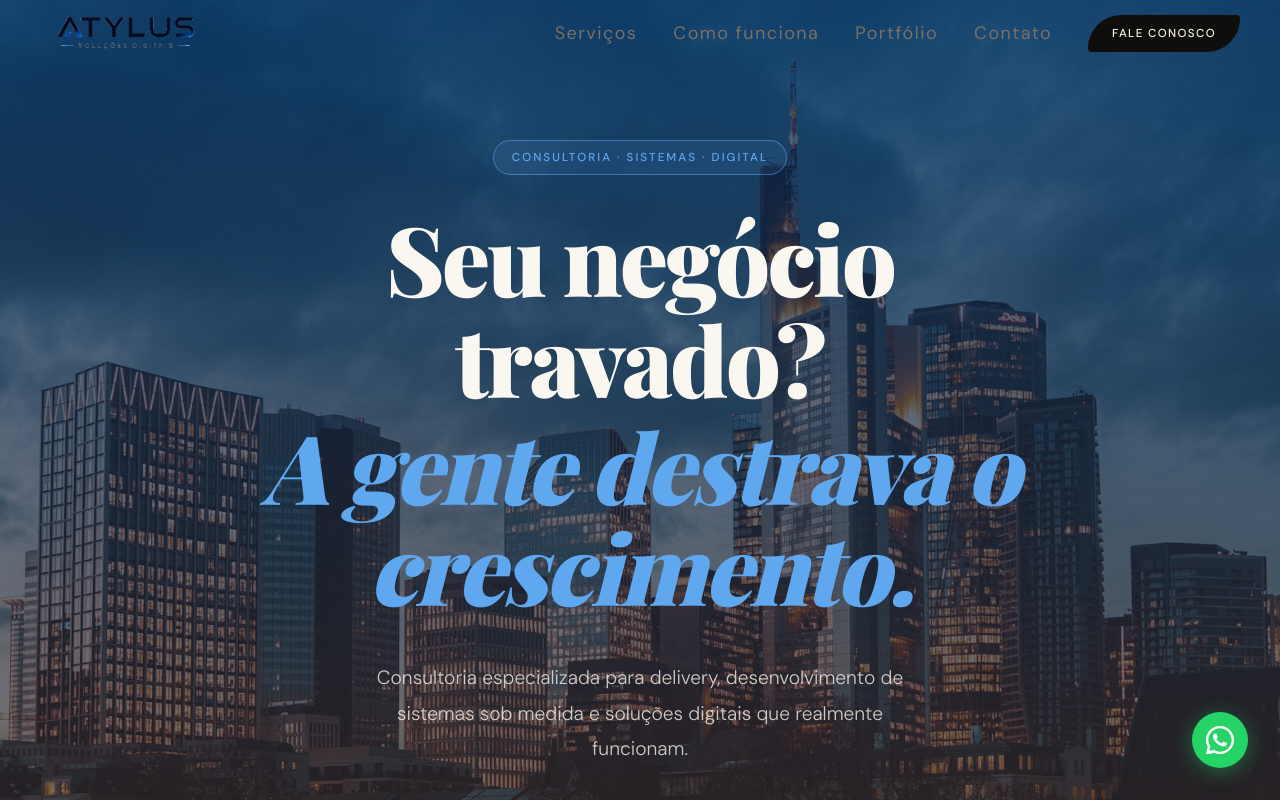
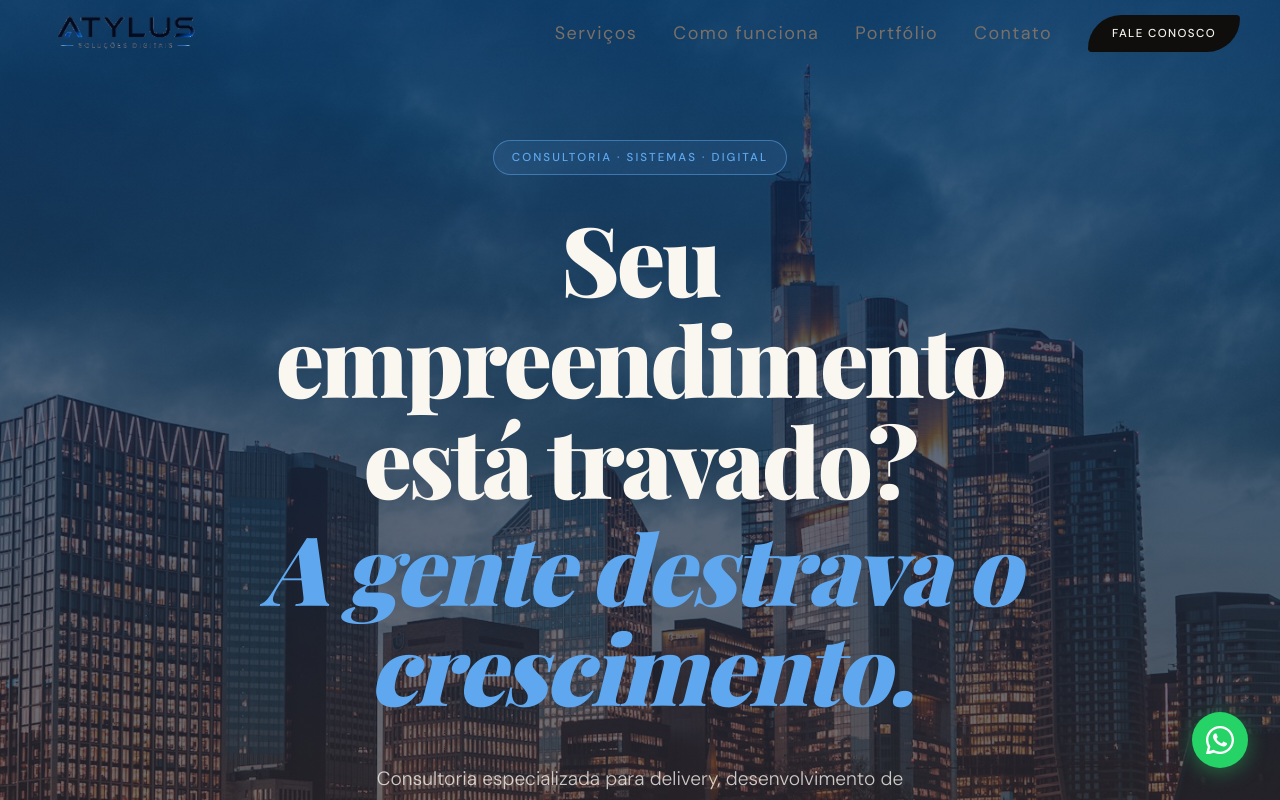
Before and after one commit to Hexdien/Atylus, a React (Vite) app: page / in a window 1280 px wide. Shown: the top 800 px of the page. Built offline with nearby package versions, Linux system fonts and the light colour scheme; a web font is replaced by a local one.

Commit message:
Atualização frase hero

```diff
--- a/src/components/Hero.jsx
+++ b/src/components/Hero.jsx
@@ -63,7 +63,7 @@ export default function Hero() {
 
         {/* Headline */}
         <h1 className="display-title animate-fade-up delay-100" style={{ fontSize: 'clamp(3.2rem, 7.5vw, 6.8rem)', lineHeight: 1.05, letterSpacing: '-0.03em', color: 'var(--hero-text)', marginBottom: '6px' }}>
-          Seu negócio travado?
+          Seu empreendimento está travado?
         </h1>
         <h1 className="display-title animate-fade-up delay-200" style={{ fontSize: 'clamp(3.2rem, 7.5vw, 6.8rem)', lineHeight: 1.05, letterSpacing: '-0.03em', marginBottom: '44px' }}>
           <em style={{ fontStyle: 'italic', color: 'var(--hero-blue-light)' }}>
```
